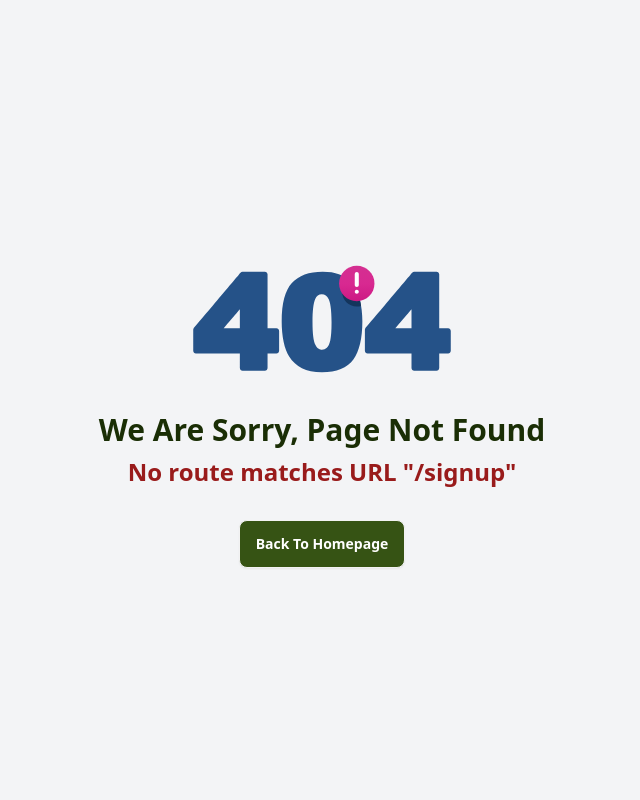
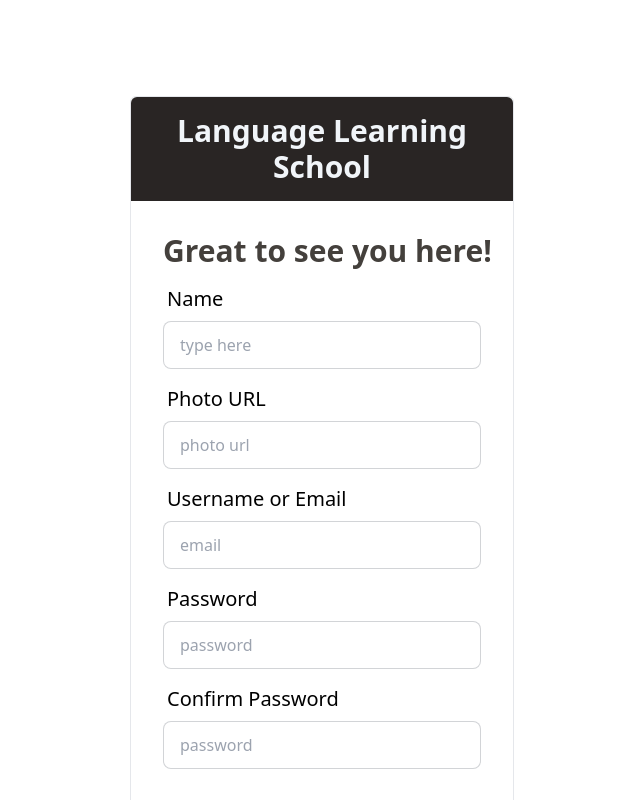
Before and after one commit to MAINULIS/assignment-12-client, a React (Vite) app: page /signup in a window 1280 px wide. Before the commit this address had no page. Shown: the top 800 px of the page, without its empty margins (318-958 px from the left). Built offline with nearby package versions, Linux system fonts and the light colour scheme.

Commit message:
sign up and login page form created using react hook form

```diff
--- a/src/components/shared/Footer.jsx
+++ b/src/components/shared/Footer.jsx
@@ -6,24 +6,22 @@ const Footer = () => {
             <footer className="footer p-10 bg-base-200 justify-evenly text-gray-200">
                 <nav>
                     <h6 className="footer-title ">Services</h6>
-                    <a className="link link-hover">Branding</a>
-                    <a className="link link-hover">Design</a>
-                    <a className="link link-hover">Marketing</a>
-                    <a className="link link-hover">Advertisement</a>
+                    <a to="/" className="link link-hover">home</a>
+                    <a className="link link-hover">About us</a>
+                    <a className="link link-hover">Camping</a>
                 </nav>
                 <nav>
-                    <h6 className="footer-title">Company</h6>
-                    <a className="link link-hover">About us</a>
-                    <a className="link link-hover">Contact</a>
-                    <a className="link link-hover">Jobs</a>
-                    <a className="link link-hover">Press kit</a>
+                    <h6 className="footer-title">Contact Us</h6>
+                    <a className="link link-hover">Help Center</a>
+                    <a className="link link-hover">Authors</a>
+                    <a className="link link-hover">Instructors</a>
                 </nav>
                 <nav>
                 <h6 className="footer-title">Follow Us</h6>
                     <div className="grid grid-flow-col gap-4">
-                        <a className="hover:text-purple-600 duration-100 transform cursor-pointer"><svg xmlns="http://www.w3.org/2000/svg" width="24" height="24" viewBox="0 0 24 24" className="fill-current"><path d="M24 4.557c-.883.392-1.832.656-2.828.775 1.017-.609 1.798-1.574 2.165-2.724-.951.564-2.005.974-3.127 1.195-.897-.957-2.178-1.555-3.594-1.555-3.179 0-5.515 2.966-4.797 6.045-4.091-.205-7.719-2.165-10.148-5.144-1.29 2.213-.669 5.108 1.523 6.574-.806-.026-1.566-.247-2.229-.616-.054 2.281 1.581 4.415 3.949 4.89-.693.188-1.452.232-2.224.084.626 1.956 2.444 3.379 4.6 3.419-2.07 1.623-4.678 2.348-7.29 2.04 2.179 1.397 4.768 2.212 7.548 2.212 9.142 0 14.307-7.721 13.995-14.646.962-.695 1.797-1.562 2.457-2.549z"></path></svg></a>
-                        <a  className="hover:text-purple-600 duration-100 transform cursor-pointer"><svg xmlns="http://www.w3.org/2000/svg" width="24" height="24" viewBox="0 0 24 24" className="fill-current"><path d="M19.615 3.184c-3.604-.246-11.631-.245-15.23 0-3.897.266-4.356 2.62-4.385 8.816.029 6.185.484 8.549 4.385 8.816 3.6.245 11.626.246 15.23 0 3.897-.266 4.356-2.62 4.385-8.816-.029-6.185-.484-8.549-4.385-8.816zm-10.615 12.816v-8l8 3.993-8 4.007z"></path></svg></a>
-                        <a className="hover:text-purple-600 duration-100 transform cursor-pointer"><svg xmlns="http://www.w3.org/2000/svg" width="24" height="24" viewBox="0 0 24 24" className="fill-current"><path d="M9 8h-3v4h3v12h5v-12h3.642l.358-4h-4v-1.667c0-.955.192-1.333 1.115-1.333h2.885v-5h-3.808c-3.596 0-5.192 1.583-5.192 4.615v3.385z"></path></svg></a>
+                        <a className="hover:text-purple-600 duration-100 transition hover:scale-110 cursor-pointer"><svg xmlns="http://www.w3.org/2000/svg" width="24" height="24" viewBox="0 0 24 24" className="fill-current"><path d="M24 4.557c-.883.392-1.832.656-2.828.775 1.017-.609 1.798-1.574 2.165-2.724-.951.564-2.005.974-3.127 1.195-.897-.957-2.178-1.555-3.594-1.555-3.179 0-5.515 2.966-4.797 6.045-4.091-.205-7.719-2.165-10.148-5.144-1.29 2.213-.669 5.108 1.523 6.574-.806-.026-1.566-.247-2.229-.616-.054 2.281 1.581 4.415 3.949 4.89-.693.188-1.452.232-2.224.084.626 1.956 2.444 3.379 4.6 3.419-2.07 1.623-4.678 2.348-7.29 2.04 2.179 1.397 4.768 2.212 7.548 2.212 9.142 0 14.307-7.721 13.995-14.646.962-.695 1.797-1.562 2.457-2.549z"></path></svg></a>
+                        <a  className="hover:text-purple-600 duration-100 transition hover:scale-110 cursor-pointer"><svg xmlns="http://www.w3.org/2000/svg" width="24" height="24" viewBox="0 0 24 24" className="fill-current"><path d="M19.615 3.184c-3.604-.246-11.631-.245-15.23 0-3.897.266-4.356 2.62-4.385 8.816.029 6.185.484 8.549 4.385 8.816 3.6.245 11.626.246 15.23 0 3.897-.266 4.356-2.62 4.385-8.816-.029-6.185-.484-8.549-4.385-8.816zm-10.615 12.816v-8l8 3.993-8 4.007z"></path></svg></a>
+                        <a className="hover:text-purple-600 duration-100 transition hover:scale-110 cursor-pointer"><svg xmlns="http://www.w3.org/2000/svg" width="24" height="24" viewBox="0 0 24 24" className="fill-current"><path d="M9 8h-3v4h3v12h5v-12h3.642l.358-4h-4v-1.667c0-.955.192-1.333 1.115-1.333h2.885v-5h-3.808c-3.596 0-5.192 1.583-5.192 4.615v3.385z"></path></svg></a>
                     </div>
                 </nav>
             </footer>
--- a/src/components/shared/Navbar/Navbar.jsx
+++ b/src/components/shared/Navbar/Navbar.jsx
@@ -52,7 +52,7 @@ const Navbar = () => {
                                 width={60} />
                         </div>
                     </> :
-                        <Link className="hover:bg-neutral-400 py-2 px-3 rounded transition font-bold text-xl pr-4 text-green-900" to="/">Login</Link>
+                        <Link className="hover:bg-neutral-400 py-2 px-3 rounded transition font-bold text-xl pr-4 text-green-900" to="/login">Login</Link>
                 }
             </div>
 
--- a/src/pages/Access/Login.jsx
+++ b/src/pages/Access/Login.jsx
@@ -1,8 +1,52 @@
+import { useForm } from "react-hook-form";
+import { Link } from "react-router-dom";
 
 const Login = () => {
+
+    const {
+        register,
+        handleSubmit,
+        reset,
+        formState: { errors },
+    } = useForm();
     return (
-        <div>
+        <div className="py-24">
+            <div className="card md:w-1/2 max-w-sm mx-auto  border rounded-none rounded-t-md">
+                <h2 className="text-xl md:text-2xl text-slate-100 lg:text-3xl bg-stone-800 rounded-t-md  font-semibold text-center py-4">Language Learning School</h2>
+                        <form onSubmit={handleSubmit()} className="card-body text-neutral-500">
+                            <h1 className="text-xl md:text-2xl lg:text-3xl text-center text-stone-700 font-semibold md:font-bold whitespace-nowrap">Great to have you back!</h1>
+                            <div className="form-control">
+                                <label className="label">
+                                    <span className="label-text text-xl text-black">Username or Email</span>
+                                </label>
+                                <input type="email" name="email" {...register("email", { required: true })} placeholder="email" className="input input-bordered bg-white" />
+                                {errors.email && <span className="text-warning">Email is required</span>}
+                            </div>
+                            <div className="form-control">
+                                <label className="label">
+                                    <span className="label-text text-xl text-black">Password</span>
+                                </label>
+                                <input type="password" placeholder="* * * * * *" {...register("password", {
+                                    required: true,
+                                    minLength: 6,
+                                })} name="password" className="input input-bordered bg-white" />
+                                {errors.password?.type === "minLength" && <p className="text-red-500">Password should be at least six characters</p>}
+                                {errors.password  && <p className="text-red-500">Password Did Not Matched!</p>}
 
+                            </div>
+
+                            <div className="form-control mt-6">
+                                <input className="btn bg-lime-600 hover:bg-lime-500 font-bold border-none text-white" type="submit" value="Sign In" />
+                            </div>
+                        <div className='text-center'>
+                            <p className=''>New here? <Link to="/signup" className='underline font-semibold text-sky-600'>Create an account </Link></p>
+                        </div>
+                        </form>
+                        <div>
+                            <h5 className='text-center text-xl font-semibold text-neutral-500 divider'> or </h5>
+                             {/* social login */}
+                        </div>
+                    </div>
         </div>
     );
 };
--- a/src/pages/Access/SignUp.jsx
+++ b/src/pages/Access/SignUp.jsx
@@ -1,8 +1,82 @@
+import { useForm } from "react-hook-form";
+import { Link } from "react-router-dom";
 
 const SignUp = () => {
+    const {
+        register,
+        handleSubmit,
+        reset,
+        formState: { errors },
+    } = useForm();
+
     return (
-        <div>
+        <div className="py-24">
+            <div className="card md:w-1/2 max-w-sm mx-auto  border rounded-none rounded-t-md ">
+                <h2 className="text-xl md:text-2xl text-slate-100 lg:text-3xl bg-stone-800 rounded-t-md  font-semibold text-center py-4">Language Learning School</h2>
+                        <form onSubmit={handleSubmit()} className="card-body text-neutral-500">
+                            <h1 className="text-xl md:text-2xl lg:text-3xl text-center text-stone-700 font-semibold md:font-bold whitespace-nowrap">Great to see you here!</h1>
+                            <div className="form-control">
+                                <label className="label">
+                                    <span className="label-text text-xl text-black">Name</span>
+                                </label>
+                                <input type="text" name="name" {...register("name", { required: true })} placeholder="type here" className="input input-bordered bg-white" />
+                                {errors.name && <span className="text-warning"> Name is required</span>}
+                            </div>
+                            <div className="form-control">
+                                <label className="label">
+                                    <span className="label-text text-xl text-black">Photo URL</span>
+                                </label>
+                                <input type="url" name="url" {...register("url", { required: true })} placeholder="photo url" className="input input-bordered bg-white" />
+                                {errors.url && <span className="text-warning"> Photo URL is required</span>}
+                            </div>
+                            <div className="form-control">
+                                <label className="label">
+                                    <span className="label-text text-xl text-black">Username or Email</span>
+                                </label>
+                                <input type="email" name="email" {...register("email", { required: true })} placeholder="email" className="input input-bordered bg-white" />
+                                {errors.email && <span className="text-warning">Email is required</span>}
+                            </div>
+                            <div className="form-control">
+                                <label className="label">
+                                    <span className="label-text text-xl text-black">Password</span>
+                                </label>
+                                <input type="password" placeholder="password" {...register("password", {
+                                    required: true,
+                                    minLength: 6,
+                                    maxLength: 12,
+                                    pattern: /((?=.*[A-Z])||(?=.*[a-z]))(?=.*[@!#$&*])/
+                                })} name="password" className="input input-bordered bg-white" />
+                                {errors.password?.type === "minLength" && <p className="text-red-500">Password should be at least six characters</p>}
+                                {errors.password?.type === "pattern" && <p className="text-red-500">Please use at least one Alphabet and one special characters(!@#$&*) </p>}
 
+                            </div>
+                            <div className="form-control">
+                                <label className="label">
+                                    <span className="label-text text-xl text-black">Confirm Password</span>
+                                </label>
+                                <input type="password" placeholder="password" {...register("password", {
+                                    required: true,
+                                    minLength: 6,
+                                    maxLength: 12,
+                                    pattern: /((?=.*[A-Z])||(?=.*[a-z]))(?=.*[@!#$&*])/
+                                })} name="password" className="input input-bordered bg-white" />
+                                {errors.password?.type === "minLength" && <p className="text-red-500">Password should be at least six characters</p>}
+                                {errors.password?.type === "pattern" && <p className="text-red-500">Please use at least one Alphabet and one special characters(!@#$&*) </p>}
+
+                            </div>
+
+                            <div className="form-control mt-6">
+                                <input className="btn bg-lime-600 hover:bg-lime-500 font-bold border-none text-white" type="submit" value="Sign Up" />
+                            </div>
+                        <div className='text-center'>
+                            <p className=''>Already have an Account? <Link to="/login" className='underline font-semibold text-sky-600'>Sign in here.</Link></p>
+                        </div>
+                        </form>
+                        <div>
+                            <h5 className='text-center text-xl font-semibold text-neutral-500 divider'> or </h5>
+                             {/* social login */}
+                        </div>
+                    </div>
         </div>
     );
 };
```
Also changed, not shown: src/Routes/Routes.jsx (+10 -0 lines).
